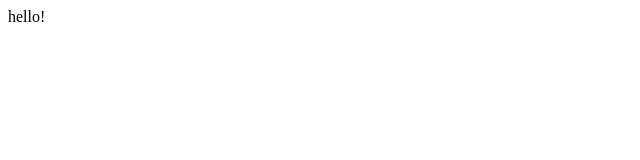
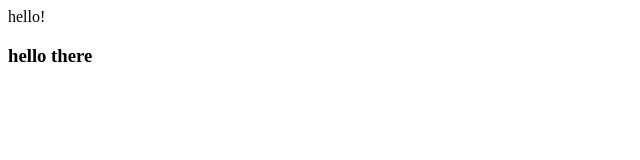
Before and after one commit to uhgenie7/movie_app_2021, a React (Create React App) app: page / in a window 1280 px wide. Shown: the top 160 px of the page, without its empty margins (0-640 px from the left). Built offline with nearby package versions, Linux system fonts and the light colour scheme.

Commit message:
first React Component

```diff
--- a/src/App.js
+++ b/src/App.js
@@ -1,9 +1,11 @@
 import React from 'react';
+import Potato from './Potato';
 
 function App() {
   return (
-    <div className="App">
+    <div>
       hello!
+       <Potato/>
     </div>
   );
 }
--- /dev/null
+++ b/src/Potato.js
@@ -0,0 +1,7 @@
+import React from "react";
+
+function Potato() {
+    return <h3>hello there</h3>
+}
+
+export default Potato;
--- a/src/index.js
+++ b/src/index.js
@@ -4,6 +4,6 @@ import App from './App';
 
 
 ReactDOM.render(
-    <App />,
+  <App />,
   document.getElementById('here')
 );
```
